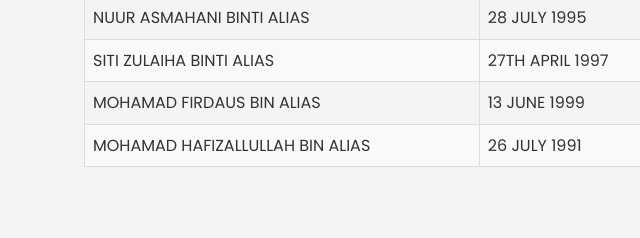
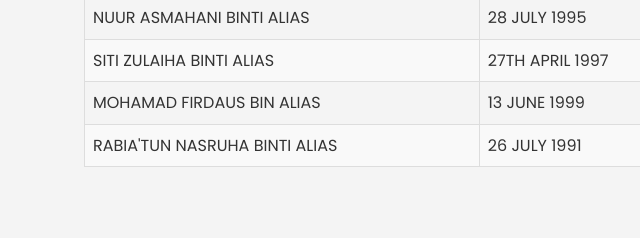
Before and after one commit to HaniAlias/personal-website, a plain HTML site: page index.html in a window 1280 px wide. Shown: the part 3522-3760 px from the top of the page, 0-640 px from the left. Drawn offline with Linux system fonts and the light colour scheme.

Commit message:
Update index.html

```diff
--- a/index.html
+++ b/index.html
@@ -219,7 +219,7 @@
 		    <td>MARRIED</td>
                 </tr>
 		<tr>
-                    <td>MOHAMAD HAFIZALLULLAH BIN ALIAS</td>
+                    <td>RABIA'TUN NASRUHA BINTI ALIAS</td>
                     <td>26 JULY 1991</td>
                     <td>ASSISTANT ACCOUNTANT</td>
 		    <td>MARRIED</td>
```
